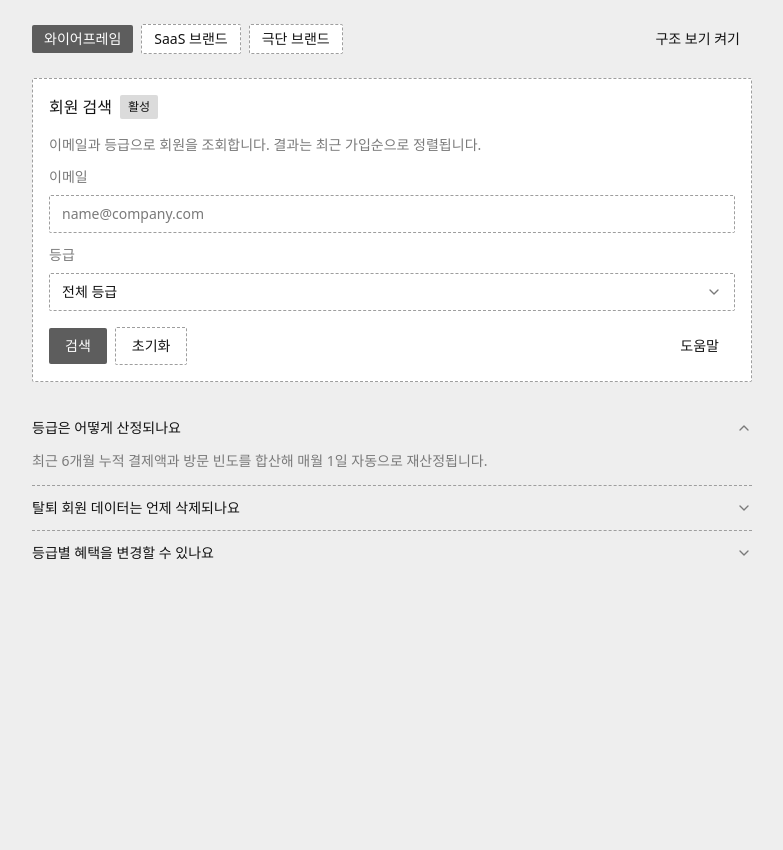
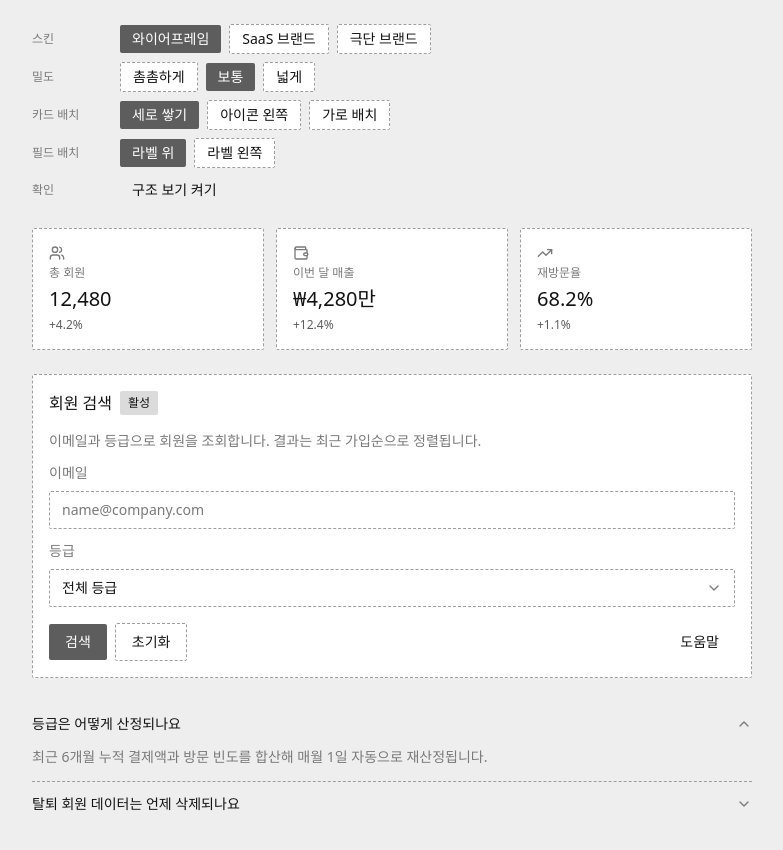
Before and after one commit to shinhyuk-pm/components, a Next.js app: page / in a window 1280 px wide. Shown: the whole page, without its empty margins (248-1031 px from the left). Before the commit the page ends 800 px from the top, so only its background shows below. Built offline with nearby package versions, Linux system fonts and the light colour scheme.

Commit message:
feat: 축 4개를 독립적으로 바꿔보는 확인 화면
스킨, 밀도, 카드 배치, 필드 배치가 서로를 모른 채 조합된다.

```diff
--- a/app/page.tsx
+++ b/app/page.tsx
@@ -1,5 +1,6 @@
 "use client";
 
+import { TrendingUp, Users, Wallet } from "lucide-react";
 import { useEffect, useState } from "react";
 import {
   Accordion,
@@ -26,6 +27,7 @@ import {
   DialogTitle,
   DialogTrigger,
 } from "@/components/ui/dialog";
+import { Field } from "@/components/ui/field";
 import { Input } from "@/components/ui/input";
 import { Label } from "@/components/ui/label";
 import {
@@ -35,11 +37,41 @@ import {
   SelectTrigger,
   SelectValue,
 } from "@/components/ui/select";
+import {
+  StatCard,
+  StatCardDelta,
+  StatCardIcon,
+  StatCardLabel,
+  StatCardValue,
+} from "@/components/ui/stat-card";
 
 const SKINS = [
   { id: "wireframe", label: "와이어프레임" },
   { id: "saas", label: "SaaS 브랜드" },
   { id: "bold", label: "극단 브랜드" },
+];
+
+const DENSITIES = [
+  { id: "compact", label: "촘촘하게" },
+  { id: "comfortable", label: "보통" },
+  { id: "airy", label: "넓게" },
+];
+
+const LAYOUTS = [
+  { id: "stacked", label: "세로 쌓기" },
+  { id: "icon-left", label: "아이콘 왼쪽" },
+  { id: "horizontal", label: "가로 배치" },
+] as const;
+
+const FIELD_LAYOUTS = [
+  { id: "stacked", label: "라벨 위" },
+  { id: "inline", label: "라벨 왼쪽" },
+] as const;
+
+const STATS = [
+  { icon: Users, label: "총 회원", value: "12,480", delta: "+4.2%" },
+  { icon: Wallet, label: "이번 달 매출", value: "₩4,280만", delta: "+12.4%" },
+  { icon: TrendingUp, label: "재방문율", value: "68.2%", delta: "+1.1%" },
 ];
 
 const GRADES = [
@@ -48,37 +80,87 @@ const GRADES = [
   { value: "regular", label: "일반" },
 ];
 
+function Switcher({
+  title,
+  options,
+  value,
+  onChange,
+}: {
+  title: string;
+  options: readonly { id: string; label: string }[];
+  value: string;
+  onChange: (id: string) => void;
+}) {
+  return (
+    <div className="flex flex-wrap items-center gap-(--t3-pad-2)">
+      <span className="w-20 shrink-0 text-(--t2-muted) text-xs">{title}</span>
+      {options.map((o) => (
+        <Button
+          key={o.id}
+          variant={value === o.id ? "primary" : "secondary"}
+          size="sm"
+          onClick={() => onChange(o.id)}
+        >
+          {o.label}
+        </Button>
+      ))}
+    </div>
+  );
+}
+
 export default function Home() {
   const [skin, setSkin] = useState("wireframe");
+  const [density, setDensity] = useState("comfortable");
+  const [statLayout, setStatLayout] = useState<(typeof LAYOUTS)[number]["id"]>("stacked");
+  const [fieldLayout, setFieldLayout] = useState<(typeof FIELD_LAYOUTS)[number]["id"]>("stacked");
   const [structure, setStructure] = useState(false);
 
   useEffect(() => {
     document.documentElement.dataset.skin = skin;
-  }, [skin]);
+    document.documentElement.dataset.density = density;
+  }, [skin, density]);
 
   return (
     <div className={structure ? "structure-view" : undefined}>
       <div className="mx-auto flex max-w-3xl flex-col gap-(--t3-pad-6) p-(--t3-pad-6)">
-        <header className="flex flex-wrap items-center gap-(--t3-pad-2)">
-          {SKINS.map((s) => (
-            <Button
-              key={s.id}
-              variant={skin === s.id ? "primary" : "secondary"}
-              size="sm"
-              onClick={() => setSkin(s.id)}
-            >
-              {s.label}
+        <section className="flex flex-col gap-(--t3-pad-2)">
+          <Switcher title="스킨" options={SKINS} value={skin} onChange={setSkin} />
+          <Switcher title="밀도" options={DENSITIES} value={density} onChange={setDensity} />
+          <Switcher
+            title="카드 배치"
+            options={LAYOUTS}
+            value={statLayout}
+            onChange={(id) => setStatLayout(id as typeof statLayout)}
+          />
+          <Switcher
+            title="필드 배치"
+            options={FIELD_LAYOUTS}
+            value={fieldLayout}
+            onChange={(id) => setFieldLayout(id as typeof fieldLayout)}
+          />
+          <div className="flex items-center gap-(--t3-pad-2)">
+            <span className="w-20 shrink-0 text-(--t2-muted) text-xs">확인</span>
+            <Button variant="ghost" size="sm" onClick={() => setStructure((v) => !v)}>
+              구조 보기 {structure ? "끄기" : "켜기"}
             </Button>
-          ))}
-          <Button
-            variant="ghost"
-            size="sm"
-            className="ml-auto"
-            onClick={() => setStructure((v) => !v)}
-          >
-            구조 보기 {structure ? "끄기" : "켜기"}
-          </Button>
-        </header>
+          </div>
+        </section>
+
+        <div className="grid gap-(--t3-pad-3) sm:grid-cols-3">
+          {STATS.map((s) => {
+            const Icon = s.icon;
+            return (
+              <StatCard key={s.label} layout={statLayout}>
+                <StatCardIcon>
+                  <Icon className="size-4" />
+                </StatCardIcon>
+                <StatCardLabel>{s.label}</StatCardLabel>
+                <StatCardValue>{s.value}</StatCardValue>
+                <StatCardDelta>{s.delta}</StatCardDelta>
+              </StatCard>
+            );
+          })}
+        </div>
 
         <Card>
           <CardHeader>
@@ -89,11 +171,11 @@ export default function Home() {
             <CardDescription>
               이메일과 등급으로 회원을 조회합니다. 결과는 최근 가입순으로 정렬됩니다.
             </CardDescription>
-            <div className="flex flex-col gap-(--t3-pad-2)">
+            <Field layout={fieldLayout}>
               <Label htmlFor="email">이메일</Label>
               <Input id="email" placeholder="name@company.com" />
-            </div>
-            <div className="flex flex-col gap-(--t3-pad-2)">
+            </Field>
+            <Field layout={fieldLayout}>
               <Label>등급</Label>
               <Select defaultValue="all" items={GRADES}>
                 <SelectTrigger>
@@ -107,7 +189,7 @@ export default function Home() {
                   ))}
                 </SelectContent>
               </Select>
-            </div>
+            </Field>
           </CardContent>
           <CardFooter>
             <Button>검색</Button>
@@ -148,13 +230,6 @@ export default function Home() {
               남습니다.
             </AccordionContent>
           </AccordionItem>
-          <AccordionItem value="q3">
-            <AccordionTrigger>등급별 혜택을 변경할 수 있나요</AccordionTrigger>
-            <AccordionContent>
-              설정에서 등급별 할인율과 적립률을 개별 지정할 수 있고, 변경 사항은 다음 산정 주기부터
-              적용됩니다.
-            </AccordionContent>
-          </AccordionItem>
         </Accordion>
       </div>
     </div>
```
